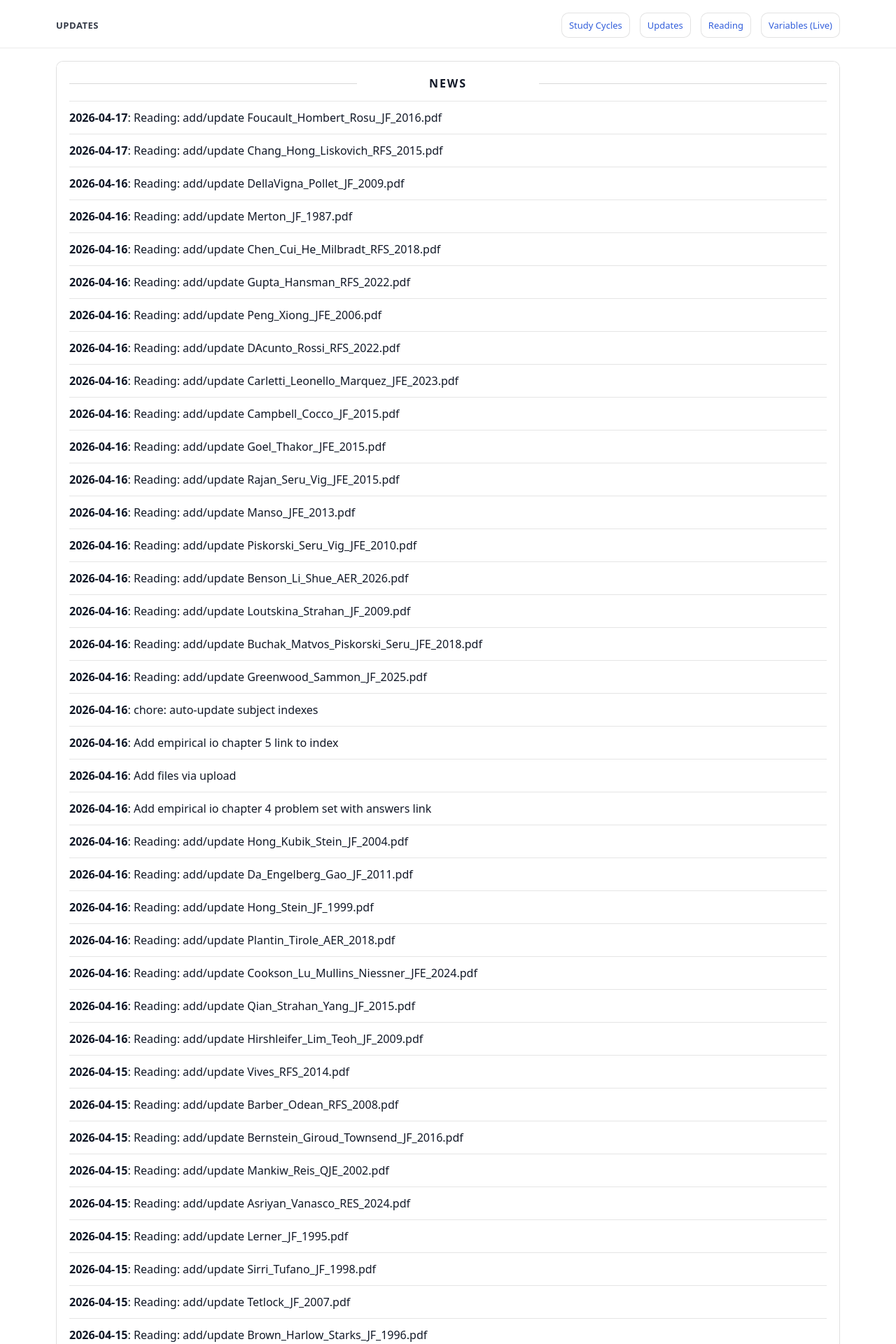
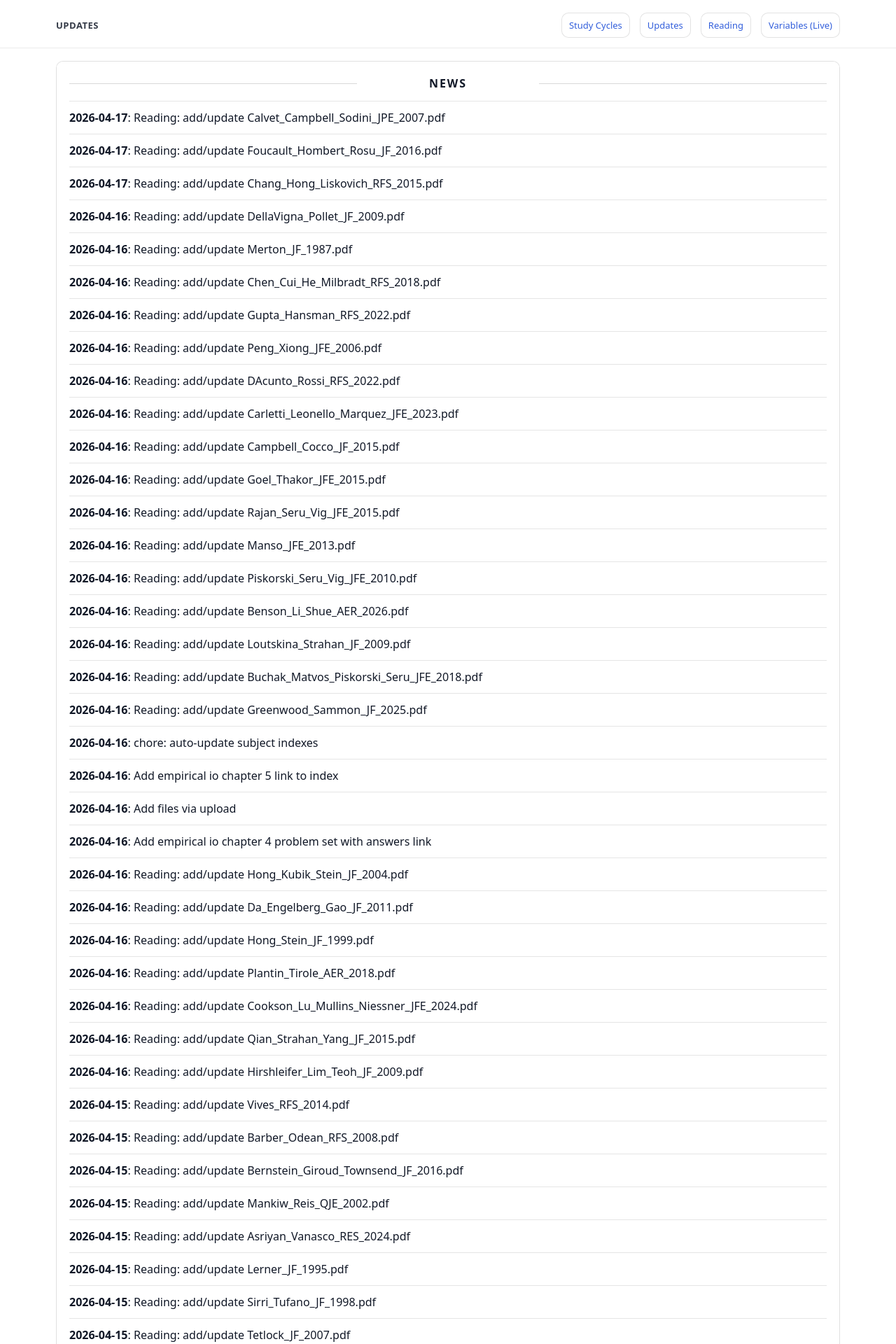
Before and after one commit to yaxinzn/study-archive, a Jekyll site: the page built from updates/index.md, in a window 1280 px wide. Shown: the top 1920 px of the page at 70% size. Built offline with Jekyll 4.4.1, drawn with Linux system fonts in a browser that asks for light colours; some of the changed text lies outside the part shown.

Commit message:
chore: update NEWS feed

```diff
--- a/_data/news.yml
+++ b/_data/news.yml
@@ -1,4 +1,7 @@
 # Auto-generated update history (sorted newest -> oldest). Do not edit manually.
+- ts: "1776379373"
+  date: "2026-04-17"
+  title: "Reading: add/update Calvet_Campbell_Sodini_JPE_2007.pdf"
 - ts: "1776370037"
   date: "2026-04-17"
   title: "Reading: add/update Foucault_Hombert_Rosu_JF_2016.pdf"
```
